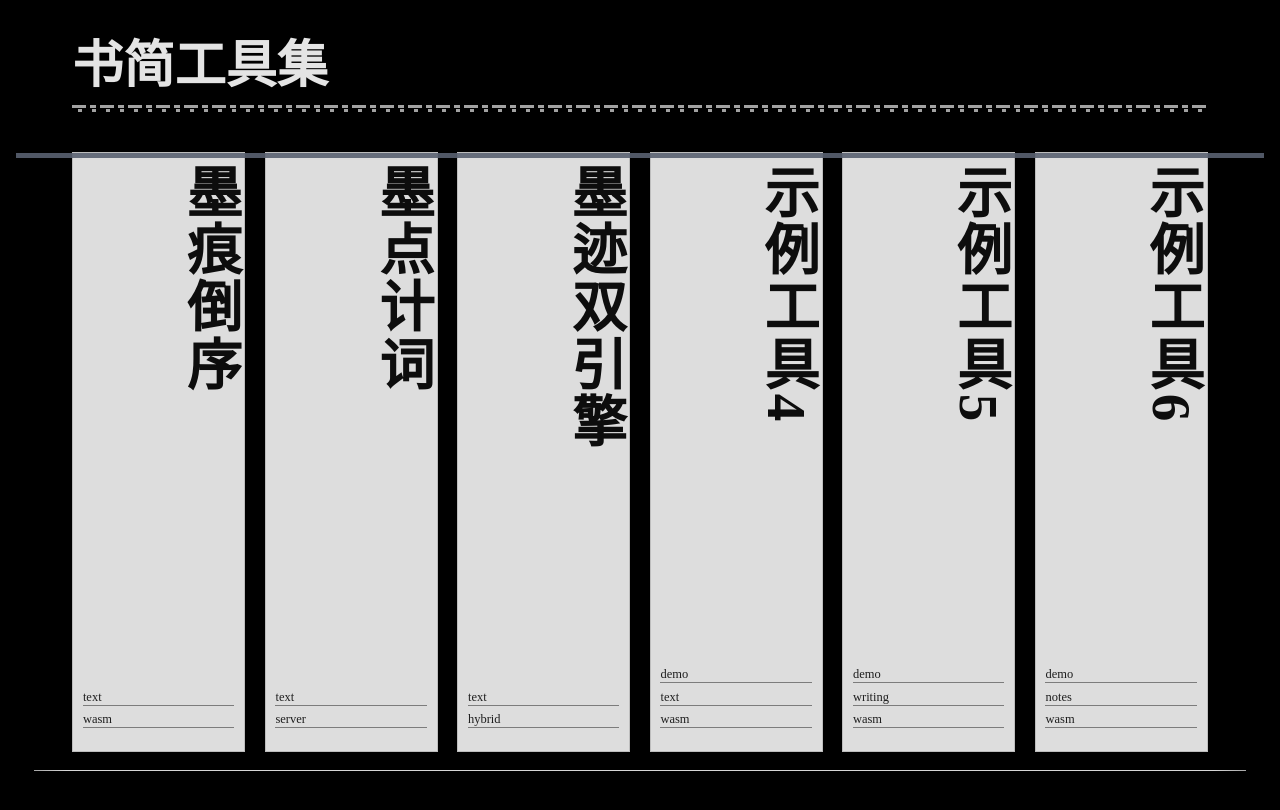
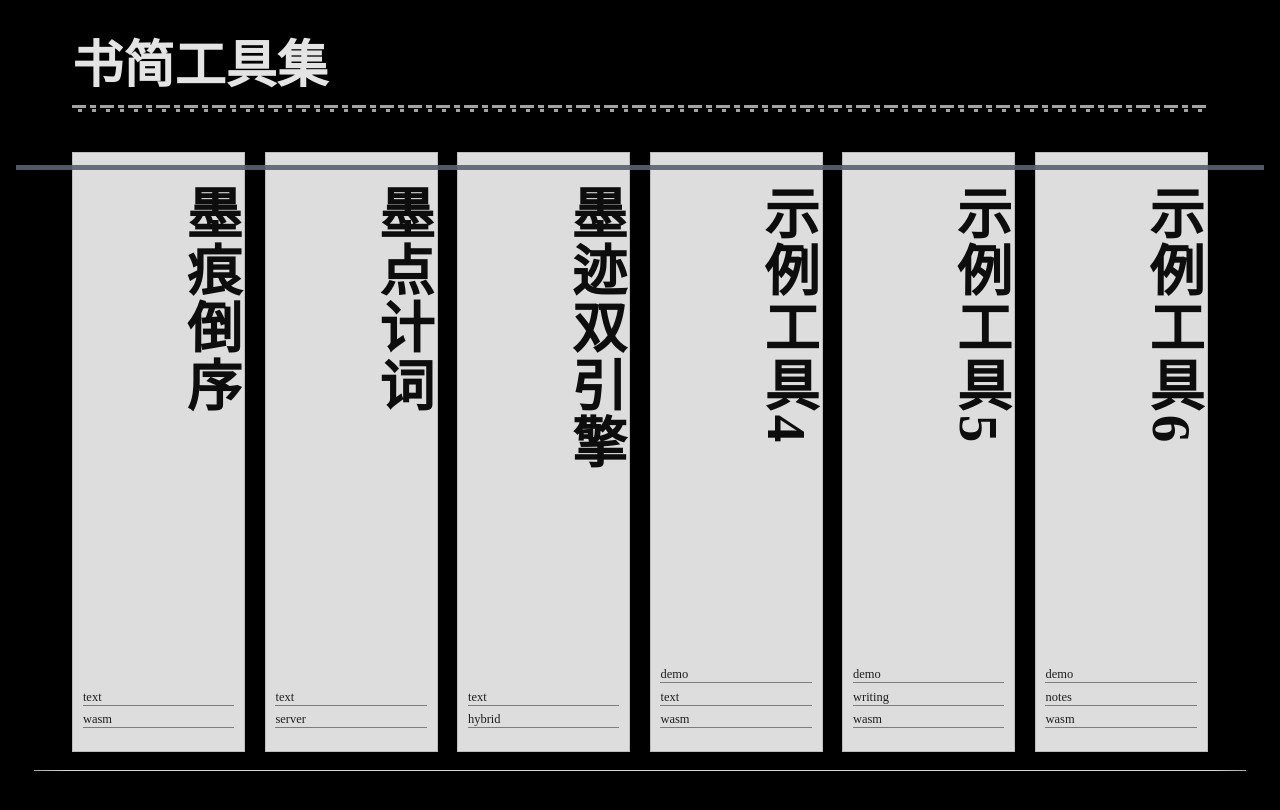
Before and after one commit to Heersin/PublicToolbox, a React (Vite) app in the folder apps/tools-web/: page / in a window 1280 px wide. Shown: the top 810 px of the page. Built offline with nearby package versions, Linux system fonts and the light colour scheme.

Commit message:
finetune css, tool blog done

```diff
--- a/apps/tools-web/src/index.css
+++ b/apps/tools-web/src/index.css
@@ -90,7 +90,7 @@ a {
   position: absolute;
   left: 0;
   right: 0;
-  top: 1.24rem;
+  top: 2rem;
   height: 5px;
   background: #596170;
   opacity: 0.9;
@@ -159,7 +159,7 @@ a {
   writing-mode: vertical-rl;
   text-orientation: mixed;
   position: absolute;
-  top: 0.7rem;
+  top: 2rem;
   right: 0.5rem;
   text-align: right;
   padding-right: 0;
```
